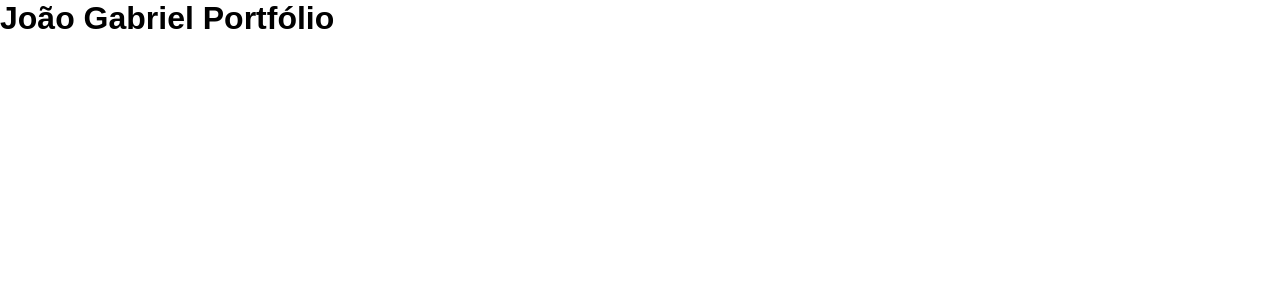
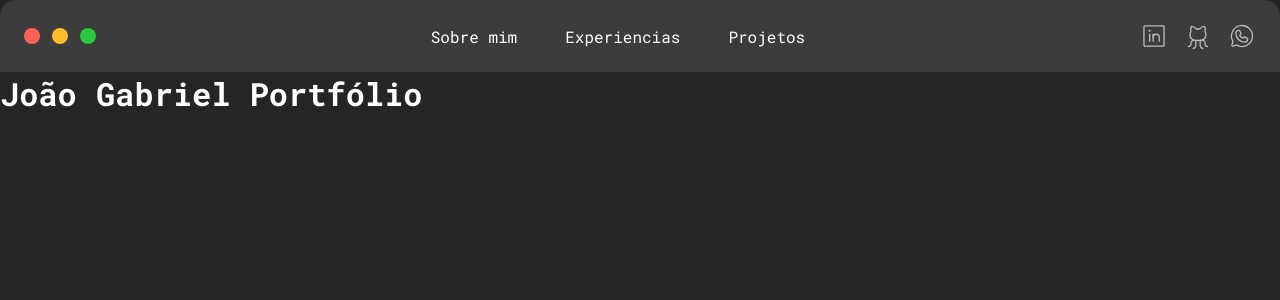
Before and after one commit to gabrieldouurado/my-portfolio, a React (Vite) app: page / in a window 1280 px wide. Shown: the top 300 px of the page. Built offline with nearby package versions, Linux system fonts and the light colour scheme.

Commit message:
Finalize Header

```diff
--- a/index.html
+++ b/index.html
@@ -1,12 +1,21 @@
 <!DOCTYPE html>
 <html lang="en">
+
 <head>
   <meta charset="UTF-8" />
+
+  <link rel="preconnect" href="https://fonts.googleapis.com" />
+  <link rel="preconnect" href="https://fonts.gstatic.com" crossorigin />
+
+  <link href="https://fonts.googleapis.com/css2?family=Roboto+Mono:wght@400;700&display=swap" rel="stylesheet" />
+
   <meta name="viewport" content="width=device-width, initial-scale=1.0" />
   <title>João Gabriel | Developer</title>
 </head>
+
 <body>
   <div id="root"></div>
   <script type="module" src="/src/main.tsx"></script>
 </body>
+
 </html>
--- a/package.json
+++ b/package.json
@@ -9,6 +9,7 @@
     "preview": "vite preview"
   },
   "dependencies": {
+    "phosphor-react": "^1.4.1",
     "react": "^18.2.0",
     "react-dom": "^18.2.0",
     "styled-components": "^5.3.6"
--- /dev/null
+++ b/src/components/Header/index.tsx
@@ -0,0 +1,24 @@
+import { LinkedinLogo, GithubLogo, WhatsappLogo } from 'phosphor-react'
+import { Circle, HeaderContainer, HeaderNavegation } from './styles'
+
+export function Header() {
+  return (
+    <HeaderContainer>
+      <section>
+        <Circle circleColor="red" />
+        <Circle circleColor="yellow" />
+        <Circle circleColor="green" />
+      </section>
+      <HeaderNavegation>
+        <nav>Sobre mim</nav>
+        <nav>Experiencias</nav>
+        <nav>Projetos</nav>
+      </HeaderNavegation>
+      <div>
+        <LinkedinLogo size={28} weight="light" />
+        <GithubLogo size={28} weight="light" />
+        <WhatsappLogo size={28} weight="light" />
+      </div>
+    </HeaderContainer>
+  )
+}
--- /dev/null
+++ b/src/components/Header/styles.ts
@@ -0,0 +1,66 @@
+import styled from 'styled-components'
+
+export const HeaderContainer = styled.header`
+  display: flex;
+  align-items: center;
+  justify-content: space-between;
+
+  height: 4.5rem;
+
+  padding: 0 1.5rem;
+
+  border-top-left-radius: 16px;
+  border-top-right-radius: 16px;
+  background-color: ${(props) => props.theme['gray-500']};
+
+  section {
+    display: flex;
+    flex-direction: row;
+    gap: 0.75rem;
+  }
+
+  div {
+    display: flex;
+    gap: 1rem;
+
+    color: ${(props) => props.theme['gray-200']};
+  }
+`
+
+const CIRCLE_COLORS = {
+  yellow: 'yellow-500',
+  green: 'green-500',
+  red: 'red-500',
+} as const
+
+interface CircleProps {
+  circleColor: keyof typeof CIRCLE_COLORS
+}
+
+export const Circle = styled.div<CircleProps>`
+  width: 1rem;
+  height: 1rem;
+
+  border-radius: 100%;
+
+  background: ${(props) => props.theme[CIRCLE_COLORS[props.circleColor]]};
+`
+
+export const HeaderNavegation = styled.main`
+  display: flex;
+  flex-direction: row;
+  align-items: center;
+
+  gap: 3rem;
+
+  padding: 0.5rem 3rem;
+
+  border-radius: 12px;
+  /* border: 1px solid ${(props) => props.theme['gray-200']}; */
+
+  nav {
+    &:hover {
+      font-weight: bold;
+    }
+  }
+`
--- a/src/pages/Home/index.tsx
+++ b/src/pages/Home/index.tsx
@@ -1,8 +1,10 @@
+import { Header } from '../../components/Header'
 import { HomeContainer } from './styles'
 
 export function Home() {
   return (
     <HomeContainer>
+      <Header />
       <h1>João Gabriel Portfólio</h1>
     </HomeContainer>
   )
--- a/src/styles/global.ts
+++ b/src/styles/global.ts
@@ -8,11 +8,13 @@ export const GlobalStyle = createGlobalStyle`
   }
 
   body {
+    color: ${(props) => props.theme.white};
+    background: ${(props) => props.theme['gray-900']};
     -webkit-font-smoothing: antialiased;
   }
 
   body, input, textarea, button {
-    font-family: sans-serif;
+    font-family: 'Roboto Mono', monospace;
     font-weight: 400;
     font-size: 1rem;
   }
--- a/src/styles/themes/default.ts
+++ b/src/styles/themes/default.ts
@@ -1,3 +1,11 @@
 export const defaultTheme = {
   white: '#FFF',
+
+  'red-500': '#ff5f57',
+  'yellow-500': '#febc2e',
+  'green-500': '#28c840',
+
+  'gray-200': '#bbbbbb',
+  'gray-500': '#3c3c3c',
+  'gray-900': '#252526',
 }
```
Also changed, not shown: 1 other file (tests, documents, lock files or other folders). Lines whose indentation alone changed are shown as unchanged.
